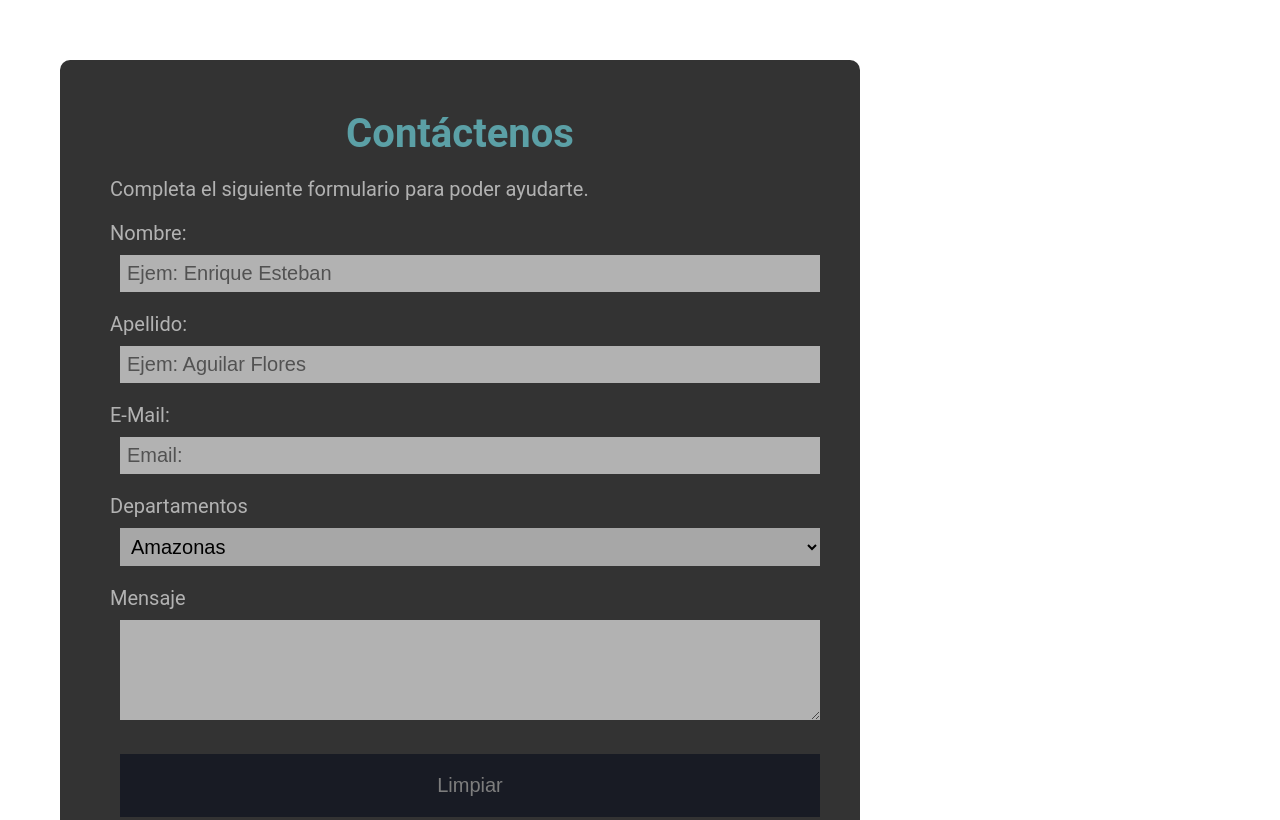
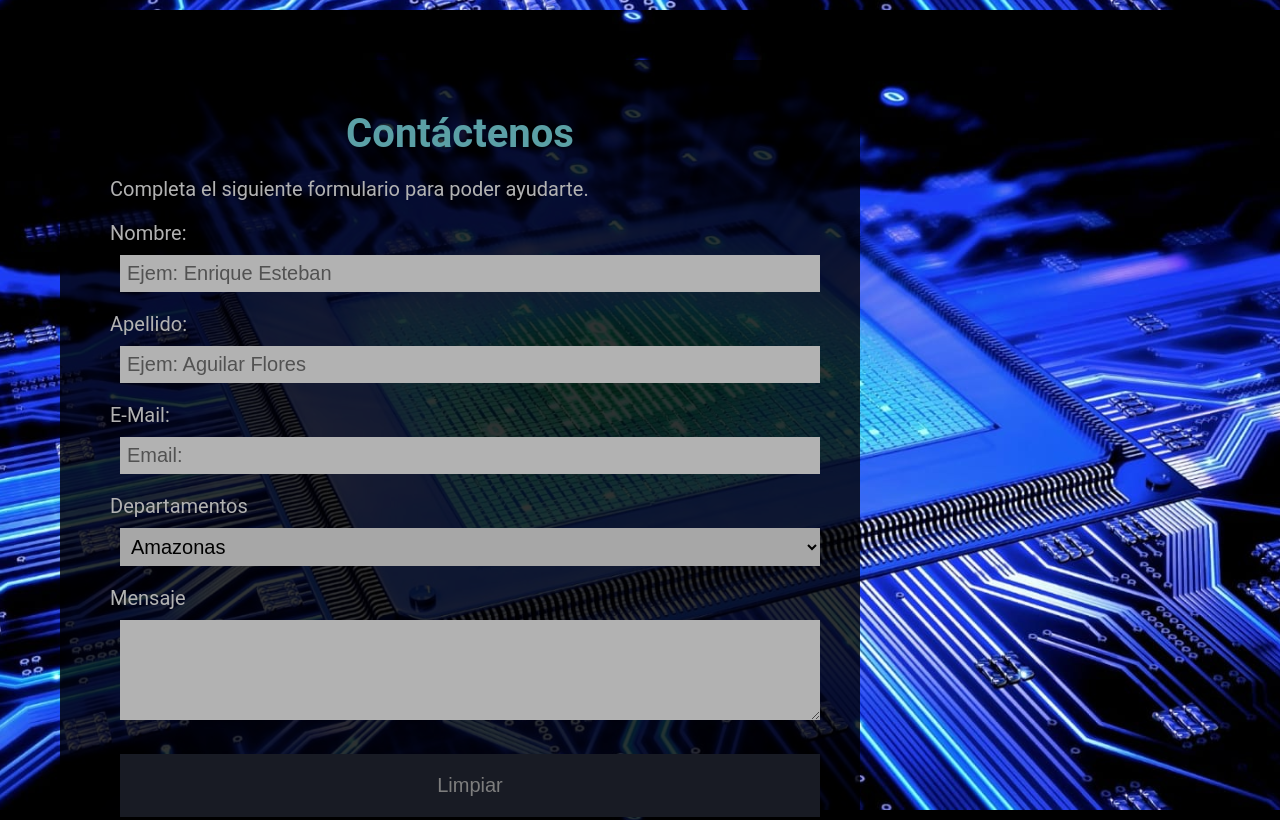
Before and after one commit to E00166692/E00166692.github.io, a plain HTML site: page PAGINAS/serviciotecnico.html in a window 1280 px wide. Shown: the top 820 px of the page. Drawn offline with Linux system fonts and the light colour scheme.

Commit message:
Update style-serviciotecnico.css

```diff
--- a/CSS/style-serviciotecnico.css
+++ b/CSS/style-serviciotecnico.css
@@ -1,5 +1,5 @@
 body {
-    background-image: url(../img/7136640d-3542-4c3d-9e31-077122dbc1ad.jpg);
+    background-image: url(../IMAGENES/7136640d-3542-4c3d-9e31-077122dbc1ad.jpg);
     background-repeat: no-repeat;
     background-attachment: fixed ;
     background-size: cover;
```
